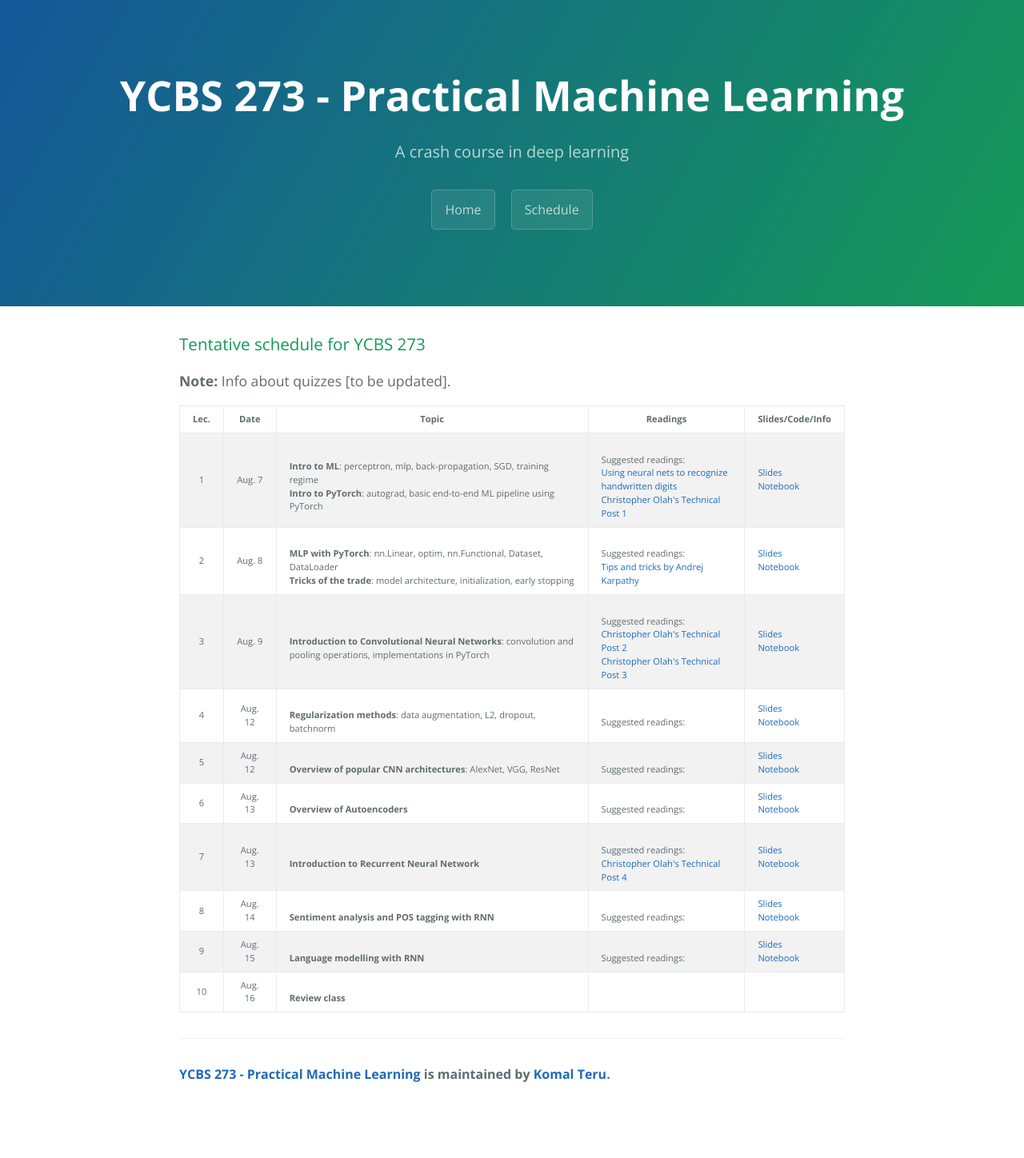
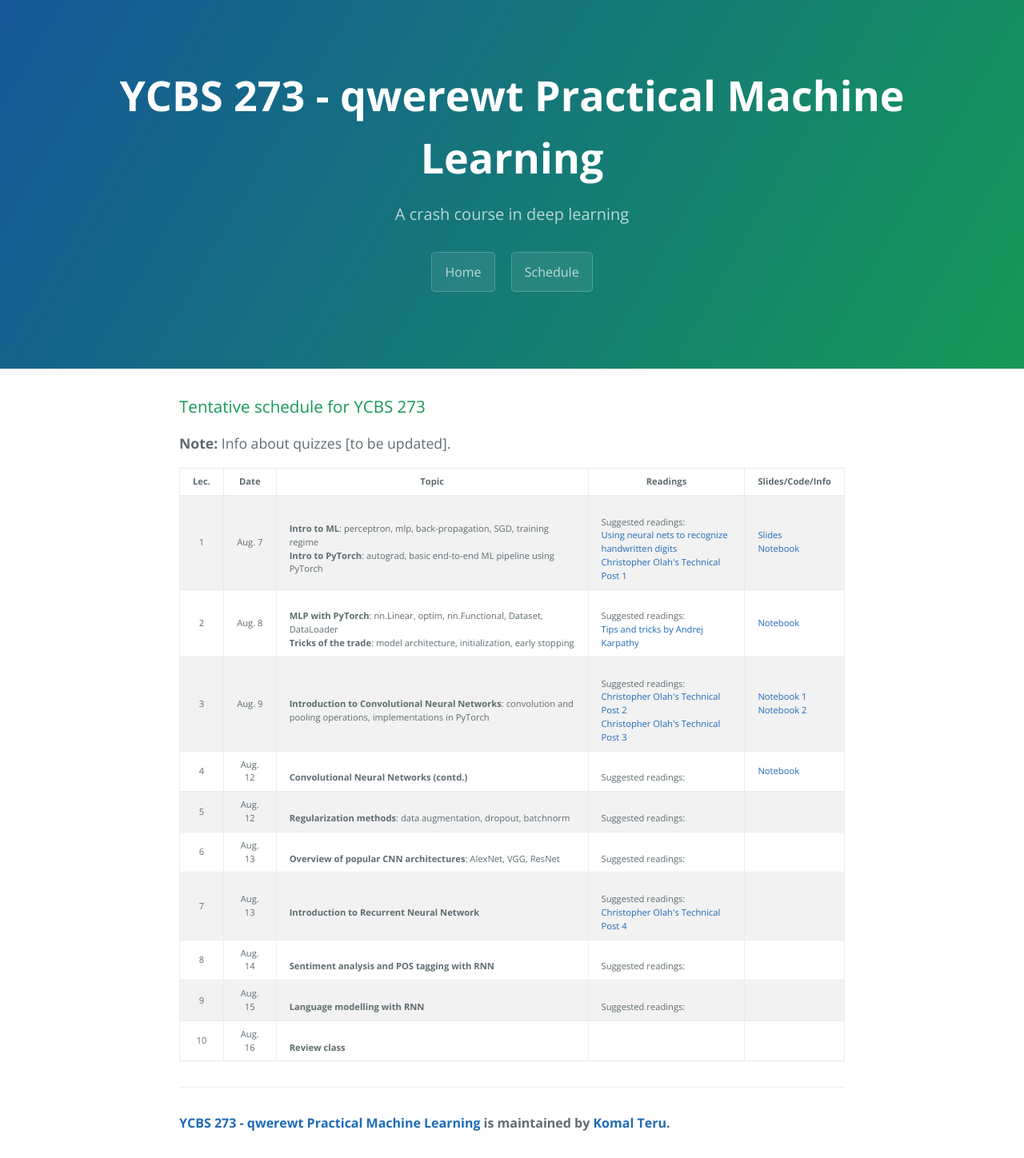
Before and after one commit to kkteru/ycbs273, a Jekyll site: the page built from schedule.html, in a window 1280 px wide. Shown: the whole page at 80% size. Built offline with Jekyll 4.4.1, drawn with Linux system fonts in a browser that asks for light colours; before the commit the page ends 1387 px from its top, so only the background shows below that.

Commit message:
Updated; added leecture 1

```diff
--- a/_config.yml
+++ b/_config.yml
@@ -1,5 +1,5 @@
 # Setup
-title:        YCBS 273 - Practical Machine Learning
+title:        YCBS 273 - qwerewt Practical Machine Learning
 tagline:      A crash course in deep learning
 baseurl:      "/ycbs273"
 paginate:     1
--- a/schedule.html
+++ b/schedule.html
@@ -27,8 +27,8 @@ Suggested readings:<br>
 <a href="http://neuralnetworksanddeeplearning.com/chap1.html">Using neural nets to recognize handwritten digits</a><br>
 <a href="http://colah.github.io/posts/2015-08-Backprop/">Christopher Olah's Technical Post 1</a><br>
 <td>
-	<a href="slides/04-linear_classification.pdf">Slides</a> <br/>
-	<a href="slides/04-linear_classification.pdf">Notebook</a> <br/>
+	<a href="/slides/01-intro.pdf">Slides</a> <br/>
+	<a href="https://colab.research.google.com/drive/1gBkCfQuhOgrW9L38hqGO-IMZxVBNw6f5">Notebook</a> <br/>
 </td>
 </td>
 </tr>
@@ -43,8 +43,7 @@ Suggested readings:<br>
 Suggested readings:<br>
 <a href="http://cs231n.github.io/neural-networks-3/">Tips and tricks by Andrej Karpathy</a><br>
 <td>
-	<a href="slides/04-linear_classification.pdf">Slides</a> <br/>
-	<a href="slides/04-linear_classification.pdf">Notebook</a> <br/>
+	<a href="https://colab.research.google.com/drive/1fwnparxF9tEaV5--MBkqg0jOpatIU4lj">Notebook</a> <br/>
 </td>
 </td>
 </tr>
@@ -59,8 +58,8 @@ Suggested readings:<br>
 <a href="http://colah.github.io/posts/2014-07-Understanding-Convolutions/">Christopher Olah's Technical Post 2</a><br>
 <a href="http://colah.github.io/posts/2014-07-Conv-Nets-Modular/">Christopher Olah's Technical Post 3</a><br>
 <td>
-	<a href="slides/04-linear_classification.pdf">Slides</a> <br/>
-	<a href="slides/04-linear_classification.pdf">Notebook</a> <br/>
+	<a href="https://colab.research.google.com/drive/1PYUjTKM1SidodJNyIRJepVsy1L5L1OiM">Notebook 1</a> <br/>
+	<a href="https://colab.research.google.com/drive/1gSrFsurEgshYiRG03FfcaqkwVlh9rjjI">Notebook 2</a> <br/>
 </td>
 </td>
 </tr>
@@ -68,14 +67,13 @@ Suggested readings:<br>
 <tr>
 <td><center>4</center></td>
 <td><center>Aug. 12</center></td>
-<td><br><b>Regularization methods</b>: data augmentation, L2, dropout, batchnorm
+<td><br><b>Convolutional Neural Networks (contd.)</b>
 </td>
 <td><br>
 Suggested readings:<br>
 <!-- <a href="http://neuralnetworksanddeeplearning.com/chap1.html">Using neural nets to recognize handwritten digits</a><br> -->
 <td>
-	<a href="slides/04-linear_classification.pdf">Slides</a> <br/>
-	<a href="slides/04-linear_classification.pdf">Notebook</a> <br/>
+	<a href="https://colab.research.google.com/drive/1eUFipmml-WXgWRZFiZnSibjwTHmCY65e">Notebook</a> <br/>
 </td>
 </td>
 </tr>
@@ -83,14 +81,14 @@ Suggested readings:<br>
 <tr>
 <td><center>5</center></td>
 <td><center>Aug. 12</center></td>
-<td><br><b>Overview of popular CNN architectures</b>: AlexNet, VGG, ResNet
+<td><br><b>Regularization methods</b>: data augmentation, dropout, batchnorm
 </td>
 <td><br>
 Suggested readings:<br>
 <!-- <a href="http://neuralnetworksanddeeplearning.com/chap1.html">Using neural nets to recognize handwritten digits</a><br> -->
 <td>
-	<a href="slides/04-linear_classification.pdf">Slides</a> <br/>
-	<a href="slides/04-linear_classification.pdf">Notebook</a> <br/>
+	<!-- <a href="slides/04-linear_classification.pdf">Slides</a> <br/> -->
+	<!-- <a href="slides/04-linear_classification.pdf">Notebook</a> <br/> -->
 </td>
 </td>
 </tr>
@@ -98,13 +96,13 @@ Suggested readings:<br>
 <tr>
 <td><center>6</center></td>
 <td><center>Aug. 13</center></td>
-<td><br><b>Overview of Autoencoders</b></td>
+<td><br><b>Overview of popular CNN architectures</b>: AlexNet, VGG, ResNet</td>
 <td><br>
 Suggested readings:<br>
 <!-- <a href="http://neuralnetworksanddeeplearning.com/chap1.html">Using neural nets to recognize handwritten digits</a><br> -->
 <td>
-	<a href="slides/04-linear_classification.pdf">Slides</a> <br/>
-	<a href="slides/04-linear_classification.pdf">Notebook</a> <br/>
+	<!-- <a href="slides/04-linear_classification.pdf">Slides</a> <br/> -->
+	<!-- <a href="slides/04-linear_classification.pdf">Notebook</a> <br/> -->
 </td>
 </td>
 </tr>
@@ -118,8 +116,8 @@ Suggested readings:<br>
 Suggested readings:<br>
 <a href="http://colah.github.io/posts/2015-08-Understanding-LSTMs/">Christopher Olah's Technical Post 4</a><br>
 <td>
-	<a href="slides/04-linear_classification.pdf">Slides</a> <br/>
-	<a href="slides/04-linear_classification.pdf">Notebook</a> <br/>
+	<!-- <a href="slides/04-linear_classification.pdf">Slides</a> <br/> -->
+	<!-- <a href="slides/04-linear_classification.pdf">Notebook</a> <br/> -->
 </td>
 </td>
 </tr>
@@ -132,8 +130,8 @@ Suggested readings:<br>
 Suggested readings:<br>
 <!-- <a href="http://neuralnetworksanddeeplearning.com/chap1.html">Using neural nets to recognize handwritten digits</a><br> -->
 <td>
-	<a href="slides/04-linear_classification.pdf">Slides</a> <br/>
-	<a href="slides/04-linear_classification.pdf">Notebook</a> <br/>
+	<!-- <a href="slides/04-linear_classification.pdf">Slides</a> <br/> -->
+	<!-- <a href="slides/04-linear_classification.pdf">Notebook</a> <br/> -->
 </td>
 </td>
 </tr>
@@ -146,8 +144,8 @@ Suggested readings:<br>
 Suggested readings:<br>
 <!-- <a href="http://neuralnetworksanddeeplearning.com/chap1.html">Using neural nets to recognize handwritten digits</a><br> -->
 <td>
-	<a href="slides/04-linear_classification.pdf">Slides</a> <br/>
-	<a href="slides/04-linear_classification.pdf">Notebook</a> <br/>
+	<!-- <a href="slides/04-linear_classification.pdf">Slides</a> <br/> -->
+	<!-- <a href="slides/04-linear_classification.pdf">Notebook</a> <br/> -->
 </td>
 </td>
 </tr>
```
Also changed, not shown: 1 other file.
